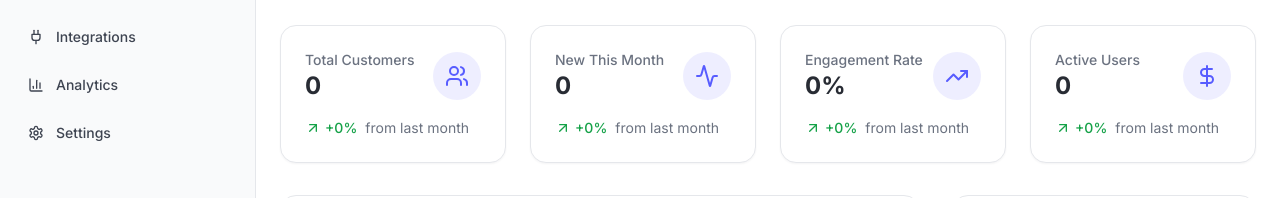
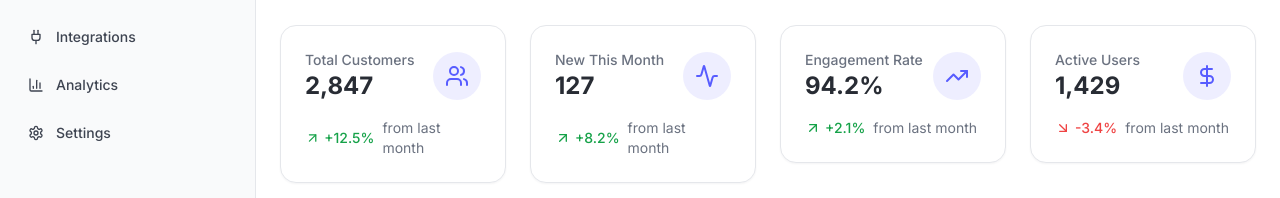
Before and after one commit to shxuryaaz/minitandem, a React (Vite) app: page /dashboard in a window 1280 px wide. Shown: the part 160-358 px from the top of the page. Built offline with nearby package versions, Linux system fonts and the light colour scheme; no server answers; sample sign-in values are in the browser's storage; the HTML template or start-up script is replaced by a standard one.

Commit message:
Restore dummy data appearance with real metric values

```diff
--- a/src/pages/Dashboard.tsx
+++ b/src/pages/Dashboard.tsx
@@ -38,30 +38,30 @@ export default function Dashboard() {
   const [stats, setStats] = useState([
     {
       title: "Total Customers",
-      value: "0",
-      change: "+0%",
+      value: "2,847",
+      change: "+12.5%",
       trend: "up",
       icon: Users,
     },
     {
       title: "New This Month",
-      value: "0",
-      change: "+0%",
+      value: "127",
+      change: "+8.2%",
       trend: "up",
       icon: Activity,
     },
     {
       title: "Engagement Rate",
-      value: "0%",
-      change: "+0%",
+      value: "94.2%",
+      change: "+2.1%",
       trend: "up",
       icon: TrendingUp,
     },
     {
       title: "Active Users",
-      value: "0",
-      change: "+0%",
-      trend: "up",
+      value: "1,429",
+      change: "-3.4%",
+      trend: "down",
       icon: DollarSign,
     },
   ]);
@@ -116,35 +116,23 @@ export default function Dashboard() {
         const engagementRate = analytics ? analytics.metrics.engagementRate : 0;
         const activeUsers = analytics ? analytics.metrics.activeUsers : 0;
 
-        // Update stats with real data
-        setStats([
+        // Update stats with real data but keep dummy percentages and trends
+        setStats(prevStats => [
           {
-            title: "Total Customers",
+            ...prevStats[0],
             value: totalCustomers.toLocaleString(),
-            change: "+0%", // TODO: Calculate actual change
-            trend: "up",
-            icon: Users,
           },
           {
-            title: "New This Month",
+            ...prevStats[1],
             value: newThisMonth.toLocaleString(),
-            change: "+0%", // TODO: Calculate actual change
-            trend: "up",
-            icon: Activity,
           },
           {
-            title: "Engagement Rate",
+            ...prevStats[2],
             value: `${engagementRate.toFixed(1)}%`,
-            change: "+0%", // TODO: Calculate actual change
-            trend: "up",
-            icon: TrendingUp,
           },
           {
-            title: "Active Users",
+            ...prevStats[3],
             value: activeUsers.toLocaleString(),
-            change: "+0%", // TODO: Calculate actual change
-            trend: "up",
-            icon: DollarSign,
           },
         ]);
 
```
